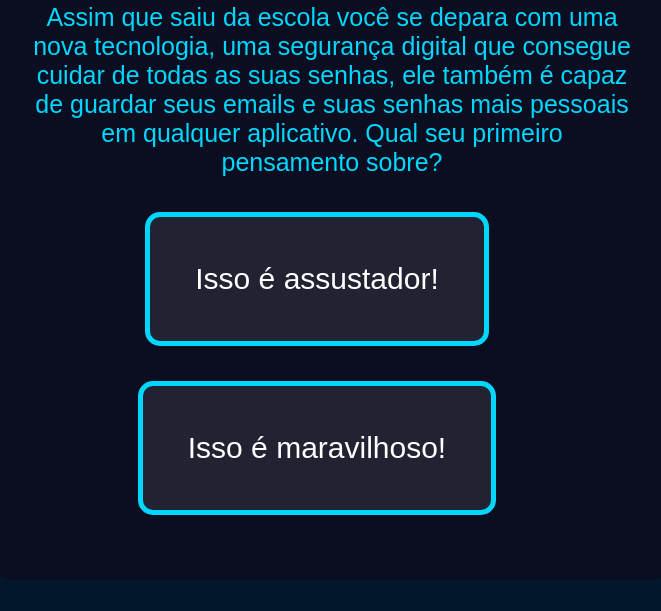
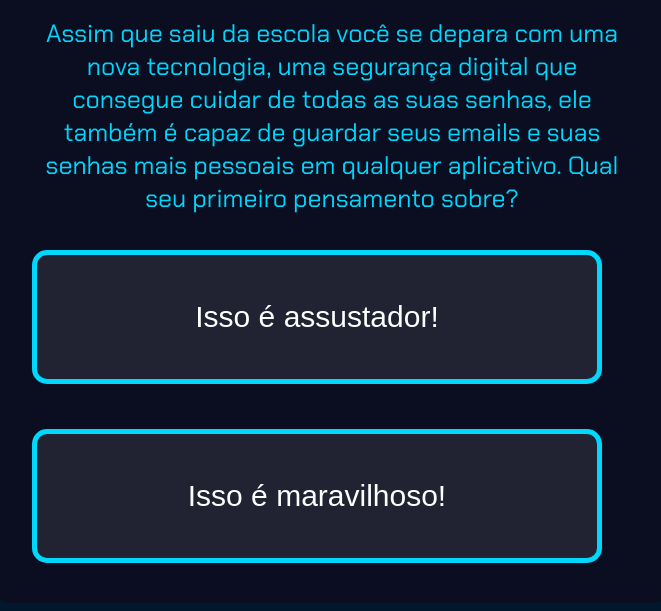
Before and after one commit to zTuressOz/segurancadigital, a plain HTML site: page index.html in a window 1280 px wide. Shown: the part 228-839 px from the top of the page, without its empty margins (308-969 px from the left). Before the commit the page ends 816 px from the top, so only its background shows below. Drawn offline with Linux system fonts and the light colour scheme; a web font is replaced by a local one.

Commit message:
Add files via upload

```diff
--- a/index.html
+++ b/index.html
@@ -13,8 +13,11 @@
         <div class="caixa-alternativas"></div>
         <div class="caixa-resultado">
             <p class="texto-resultado"></p>
+            <button class="novamente-btn">Jogar novamente</button>
         </div>
     </div>
-    <script src="script.js"></script>
+    <script type="module" src="js/script.js"></script>
+    <script type="module" src="js/aleatorio.js"></script>
+    <script type="module" src="js/perguntas.js"></script>
 </body>
 </html>
--- /dev/null
+++ b/js/aleatorio.js
@@ -0,0 +1,4 @@
+export function aleatorio(lista){
+    const posicao = Math.floor(Math.random() * lista.length);
+    return lista[posicao];
+}
--- /dev/null
+++ b/js/perguntas.js
@@ -0,0 +1,83 @@
+export const perguntas = [
+    {
+        enunciado: "Assim que saiu da escola você se depara com uma nova tecnologia, uma segurança digital que consegue cuidar de todas as suas senhas, ele também é capaz de guardar seus emails e suas senhas mais pessoais em qualquer aplicativo. Qual seu primeiro pensamento sobre?",
+        alternativas: [
+            {
+                texto: "Isso é assustador!",
+                afirmacao: [
+                    "No início ficou com medo do que essa tecnologia pode fazer." ,
+                    "No começo se sentiu apreensivo sobre deixar dados tão importantes nas mãos de um software."
+                ]
+            },
+            {
+                texto: "Isso é maravilhoso!",
+                afirmacao: [
+                "No início quis saber como usar IA no seu dia a dia.",
+                "No começo ficou fascinado com os serviços que uma IA poderia fazer. "
+            ]
+
+            }
+        ]
+    },
+    {
+        enunciado: "Com a descoberta desta IA, chamada Segurança Digital, uma professora de tecnologia da escola decidiu fazer uma sequência de aulas sobre este recurso novo. No fim de uma aula ela pede que você escreva um trabalho sobre o uso de IA na segurança digital em sala de aula. Qual atitude você toma?",
+        alternativas: [
+            {
+                texto: "Utiliza uma de suas contas pessoais para servir como teste para mostrar como eles guardam a senha com segurança.",
+                afirmacao: [
+                    "Conseguiu utilizar a IA de segurança digital para guardar suas senhas.",
+                    "Realizou testes para conhecer mais sobre a IA. "
+            ]
+            },
+            {
+                texto: "Escreve o trabalho com base nas conversas que teve com colegas, algumas pesquisas na internet e conhecimentos próprios sobre o tema.",
+                afirmacao: ["Sentiu mais facilidade em utilizar seus próprios recursos para escrever seu trabalho.",
+                "Achou que fosse melhor procurar informações sobre em outros lugares do que se arriscar em um teste."
+            ]
+            }
+        ]
+    },
+    {
+        enunciado: "Após a elaboração do trabalho escrito, a professora realizou um debate entre a turma para entender como foi realizada a pesquisa e escrita. Nessa conversa também foi levantado um ponto muito importante: como a IA impacta o trabalho do futuro. Nesse debate, como você se posiciona?",
+        alternativas: [
+            {
+                texto: "Defende a ideia de que a IA pode criar novas oportunidades de segurança sobre a internet e melhorar no cuidado com as contas.",
+                afirmacao: ["Vem impulsionando a inovação na área Segurança da Internet e luta para abrir novos caminhos com a IA.",
+                "Acredita num futuro técnológico com avanços na área da segurança digital e está certo que a IA irá abrir novos caminhos."]
+            },
+            {
+                texto: "Me preocupo com as pessoas que poderão perder suas contas para caso essa segurança digital falhe",
+                afirmacao: ["Sua preocupação com as pessoas motivou a criar um grupo de estudos entre trabalhadores para discutir meios de utilização de IA de forma ética.",
+                "Você não confia na capacidade da IA de nos proteger na internet e acredita que devemos tomar precauções antes de usar esses recursos tão avançados."]
+            }
+        ]
+    },
+    {
+        enunciado: "Ao final da discussão, você precisou mostrar como a segurança digital vai ajudar você a guardar suas senhas sem que outras pessoas roubem. E agora?",
+        alternativas: [
+            {
+                texto: "Criar uma conta e tentar entrar nessa conta por um computador diferente.",
+                afirmacao: ["Notou também que muitas pessoas não sabem ainda utilizar as ferramentas tradicionais e decidiu compartilhar seus conhecimentos sobre criar email utilizando ferramentas para iniciantes.",
+                            "Decidiu compartilhar esse conhecimento com as outras pessoas já que é importante espalhar as novas tecnolgias para o mundo"
+            ]
+            },
+            {
+                texto: "Criar uma conta e tentar entrar nessa conta pelo gmail sem utilizar da senha.",
+                afirmacao: "Acelerou o processo de criação de email utilizando o recurso básico e agora consegue ensinar pessoas que sentem dificuldades em entrar em contas mais facilmente, ajudandpo como utilizar também!"
+            }
+        ]
+    },
+    {
+        enunciado: "Você tem um trabalho em grupo de biologia para entregar na semana seguinte, o andamento do trabalho está um pouco atrasado e uma pessoa do seu grupo perdeu a senha da conta dela. O problema é que a base do trabalho esta totalmente nessa conta. O que você faz? ",
+        alternativas: [
+            {
+                texto: "Tento utilizar a segurança digital para recuperar minha senha com facilidade.",
+                afirmacao: "Infelizmente passou a utilizar a IA para fazer todas suas tarefas e agora se sente dependente da IA para tudo."
+            },
+            {
+                texto: "O chat pode ser uma tecnologia muito avançada, mas é preciso manter a atenção pois toda máquina erra, por isso guardar a senha e contribuir com as perspectivas pessoais é essencial.",
+                afirmacao: "Percebeu que toda IA reproduz orientações baseadas na empresa que programou e muito do que o chat escrevia não refletia o que pensava e por isso sabe que os textos gerados pela IA devem servir como auxílio e não resultado final. "
+            }
+        ]
+    },
+];
--- /dev/null
+++ b/js/script.js
@@ -0,0 +1,59 @@
+import { aleatorio } from './aleatorio.js';
+import { perguntas } from './perguntas.js';
+
+const caixaPrincipal = document.querySelector(".caixa-principal");
+const caixaPerguntas = document.querySelector(".caixa-perguntas");
+const caixaAlternativas = document.querySelector(".caixa-alternativas");
+const caixaResultado = document.querySelector(".caixa-resultado");
+const textoResultado = document.querySelector(".texto-resultado");
+const botaoJogarNovamente = document.querySelector(".novamente-btn");
+
+let atual = 0;
+let perguntaAtual;
+let historiaFinal = "";
+
+function mostraPergunta() {
+    if (atual >= perguntas.length) {
+        mostraResultado();
+        return;
+    }
+    perguntaAtual = perguntas[atual];
+    caixaPerguntas.textContent = perguntaAtual.enunciado;
+    caixaAlternativas.textContent = "";
+    mostraAlternativas();
+}
+
+
+
+function mostraAlternativas(){
+    for(const alternativa of perguntaAtual.alternativas) {
+        const botaoAlternativas = document.createElement("button");
+        botaoAlternativas.textContent = alternativa.texto;
+        botaoAlternativas.addEventListener("click", () => respostaSelecionada(alternativa));
+        caixaAlternativas.appendChild(botaoAlternativas);
+    }
+}
+
+function respostaSelecionada(opcaoSelecionada){
+        const afirmacoes = aleatorio(opcaoSelecionada.afirmacao);
+        historiaFinal += afirmacoes + " ";
+        atual++;
+        mostraPergunta();
+}
+
+function mostraResultado() {
+    caixaPerguntas.textContent = "Em 2049...";
+    textoResultado.textContent = historiaFinal;
+    caixaAlternativas.textContent = "";
+    caixaResultado.classList.add("mostrar");
+    botaoJogarNovamente.addEventListener("click", jogaNovamente());
+}
+
+function jogaNovamente(){
+    atual = 0;
+    caixaResultado.classList.remove("mostrar");
+    historiaFinal = "";
+    mostraPergunta();
+}
+
+mostraPergunta();
--- a/style.css
+++ b/style.css
@@ -1,4 +1,5 @@
 @import url('https://fonts.googleapis.com/css2?family=Margarine&display=swap');
+@import url('https://fonts.googleapis.com/css2?family=Chakra+Petch:ital,wght@0,300;0,400;0,500;0,600;0,700;1,300;1,400;1,500;1,600;1,700&family=Inter:wght@100;200;300;400;500;600;700;800;900&display=swap');
 
 :root{
     --cor-fundo: #00172c ;
@@ -11,13 +12,13 @@
 
 body {
     background-color: var(--cor-fundo);
-    font-family: "Margarine", sans-serif;
     color: var(--cor-texto);
+    font-family: 'Inter', sans-serif;
     display: flex;
     justify-content: center;
     align-items: center;
     min-height: 100vh;
-}
+    }
 
 .caixa-principal{
     background-color: var(--cor-principal);
@@ -52,3 +53,21 @@ button:hover{
     color: var(--cor-principal);
     cursor: pointer;
 }
+
+.caixa-resultado.mostrar{
+    display: block;
+}
+
+.caixa-resultado{
+    display: none;
+}
+
+h1, .caixa-perguntas, .caixa-resultado{
+    font-family: 'Chakra Petch', sans-serif;
+}
+
+.caixa-alternativas{
+    display: flex;
+    flex-direction: column;
+    gap: 10px;
+}
```
